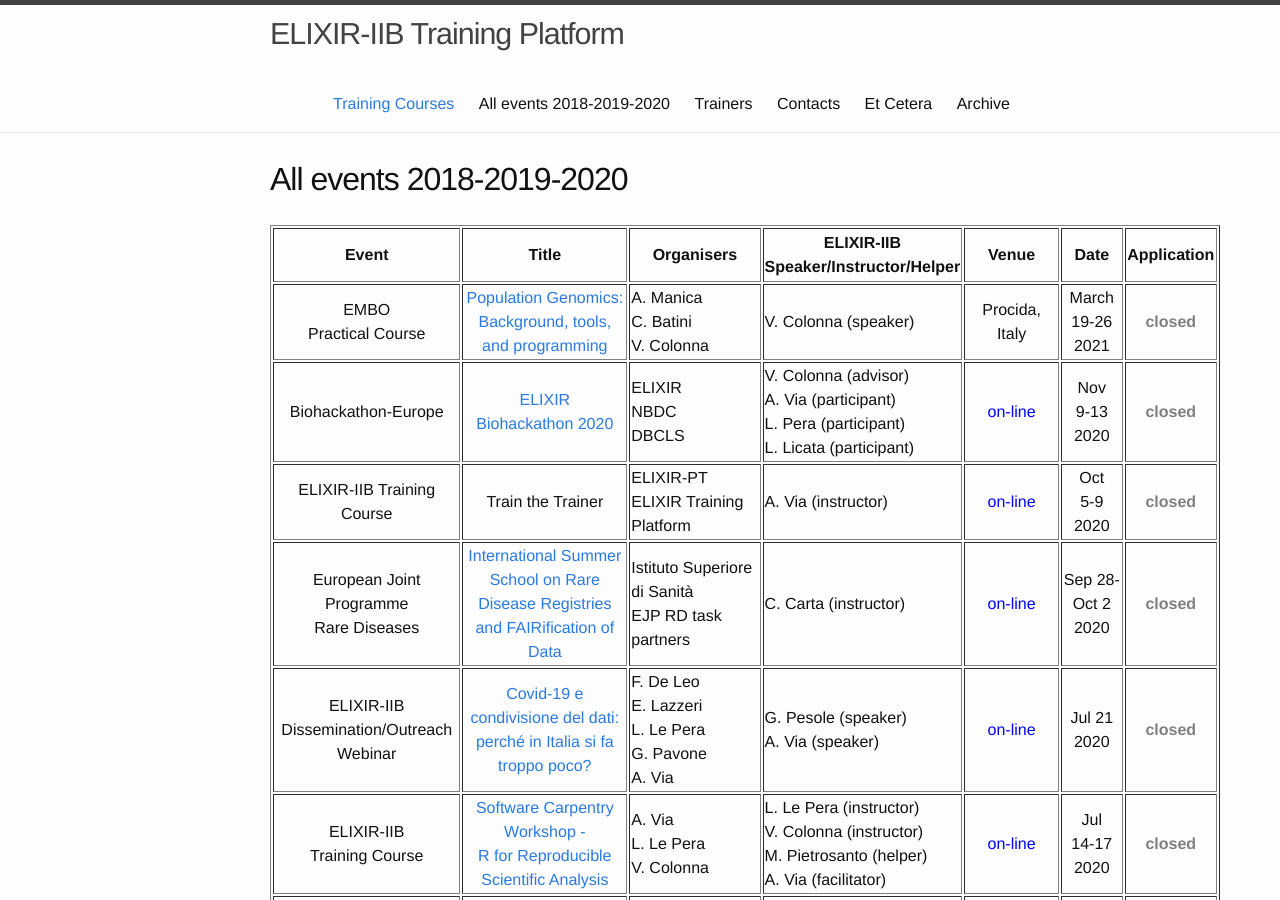
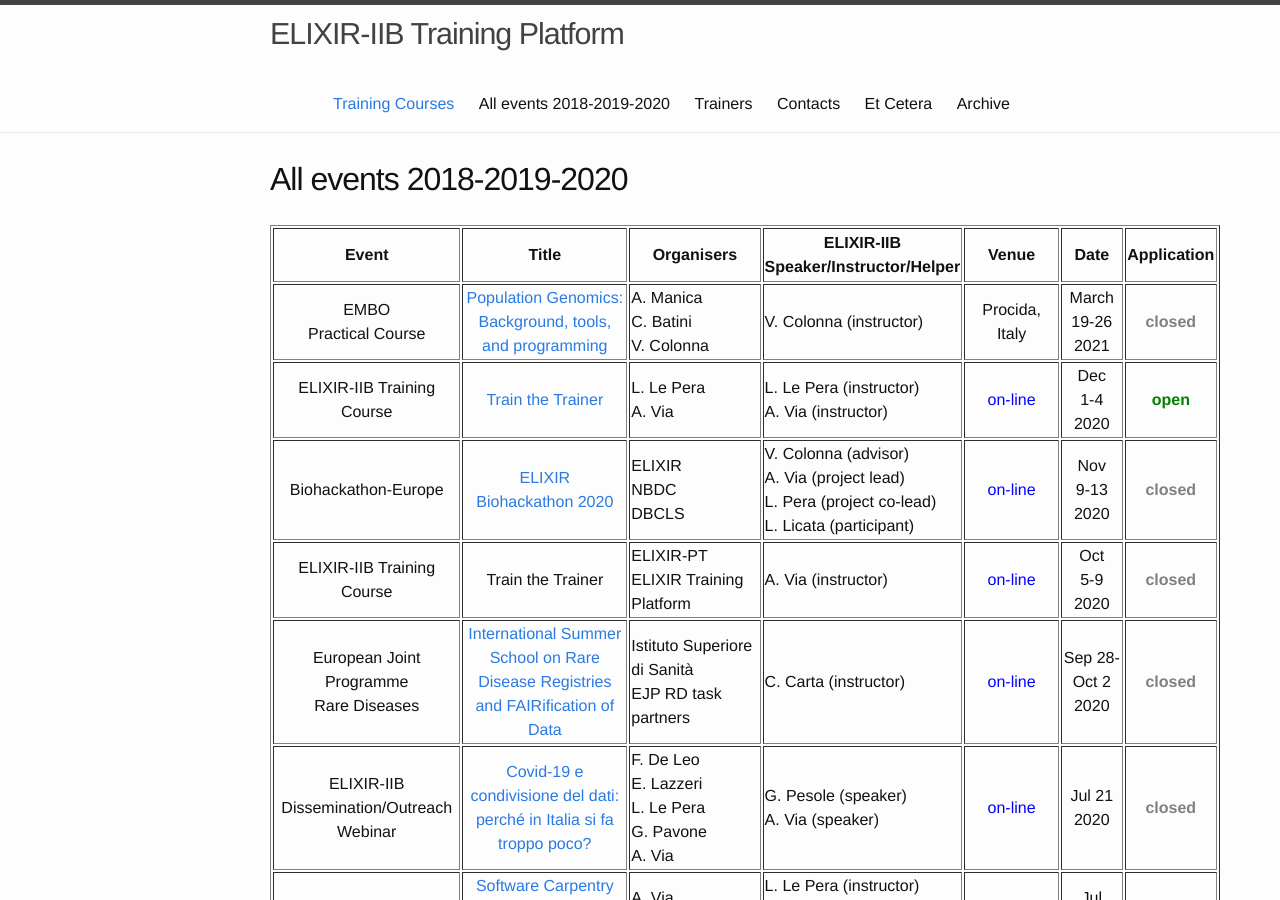
Before and after one commit to ELIXIR-IIB-training/website, a Jekyll site: the page built from _pages/01-all_events_18_19_20.md, in a window 1280 px wide and 900 px high. Built offline with Jekyll 4.4.1, drawn with Linux system fonts in a browser that asks for light colours.

Commit message:
Add TtT Italy online

```diff
--- a/_pages/01-all_events_18_19_20.md
+++ b/_pages/01-all_events_18_19_20.md
@@ -18,16 +18,25 @@ permalink: /all_events_2018_2019_2020/
 <td height="50" align="center">EMBO<br>Practical Course</td>
    <td height="50" width="220" align="center"><a href="https://elixir-iib-training.github.io/website/2021/03/19/population-genomics-procida.html">Population Genomics: Background, tools, and programming</a></td>
    <td height="50" width="150">A. Manica<br>C. Batini<br>V. Colonna</td>
-   <td height="50" width="150">V. Colonna (speaker)</td>
+   <td height="50" width="150">V. Colonna (instructor)</td>
    <td height="50" align="center">Procida,<br>Italy</td>
    <td height="50" width="75" align="center">March<br>19-26<br>2021</td>
    <td height="50" align="center"><font color="grey"><b>closed</b></font></td>
 </tr>
 <tr>
+<td height="50" align="center">ELIXIR-IIB Training Course</td>
+   <td height="50" width="220" align="center"><a href="https://elixir-iib-training.github.io/website/2020/12/01/train-the-trainer-italy-online.html">Train the Trainer</a></td>
+   <td height="50">L. Le Pera<br>A. Via</td>
+   <td height="50" width="150">L. Le Pera (instructor)<br>A. Via (instructor)</td>
+   <td height="50" align="center"><font color="blue">on-line</font></td>
+   <td height="50" width="75" align="center">Dec<br>1-4<br>2020</td>
+   <td height="50" align="center"><font color="green"><b>open</b></font></td>
+</tr>
+<tr>
 <td height="50" align="center">Biohackathon-Europe</td>
    <td height="50" width="220" align="center"><a href="https://www.biohackathon-europe.org/index.html">ELIXIR<br>Biohackathon 2020</a></td>
    <td height="50" width="150">ELIXIR<br>NBDC<br>DBCLS</td>
-   <td height="50" width="150">V. Colonna (advisor)<br>A. Via (participant)<br>L. Pera (participant)<br>L. Licata (participant)</td>
+   <td height="50" width="150">V. Colonna (advisor)<br>A. Via (project lead)<br>L. Pera (project co-lead)<br>L. Licata (participant)</td>
    <td height="50" align="center"><font color="blue">on-line</font></td>
    <td height="50" width="75" align="center">Nov<br>9-13<br>2020</td>
    <td height="50" align="center"><font color="grey"><b>closed</b></font></td>
```
